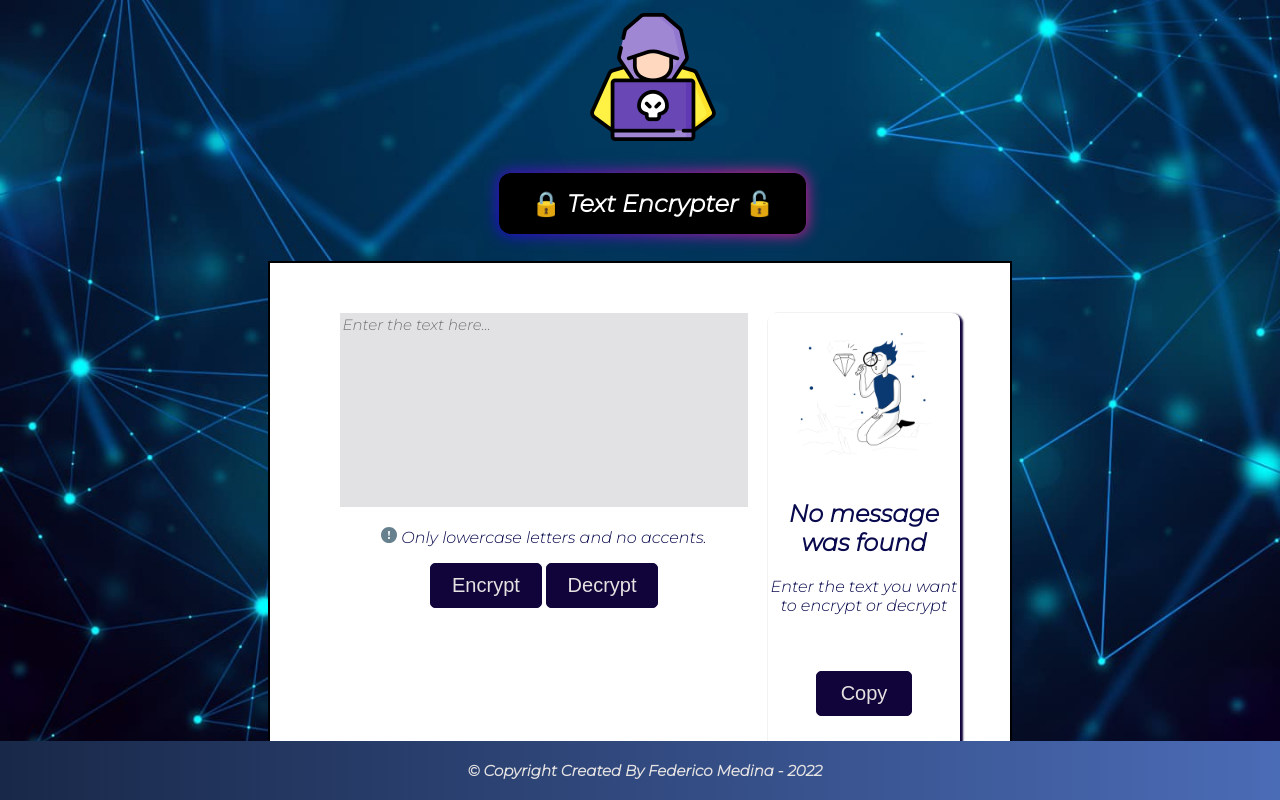
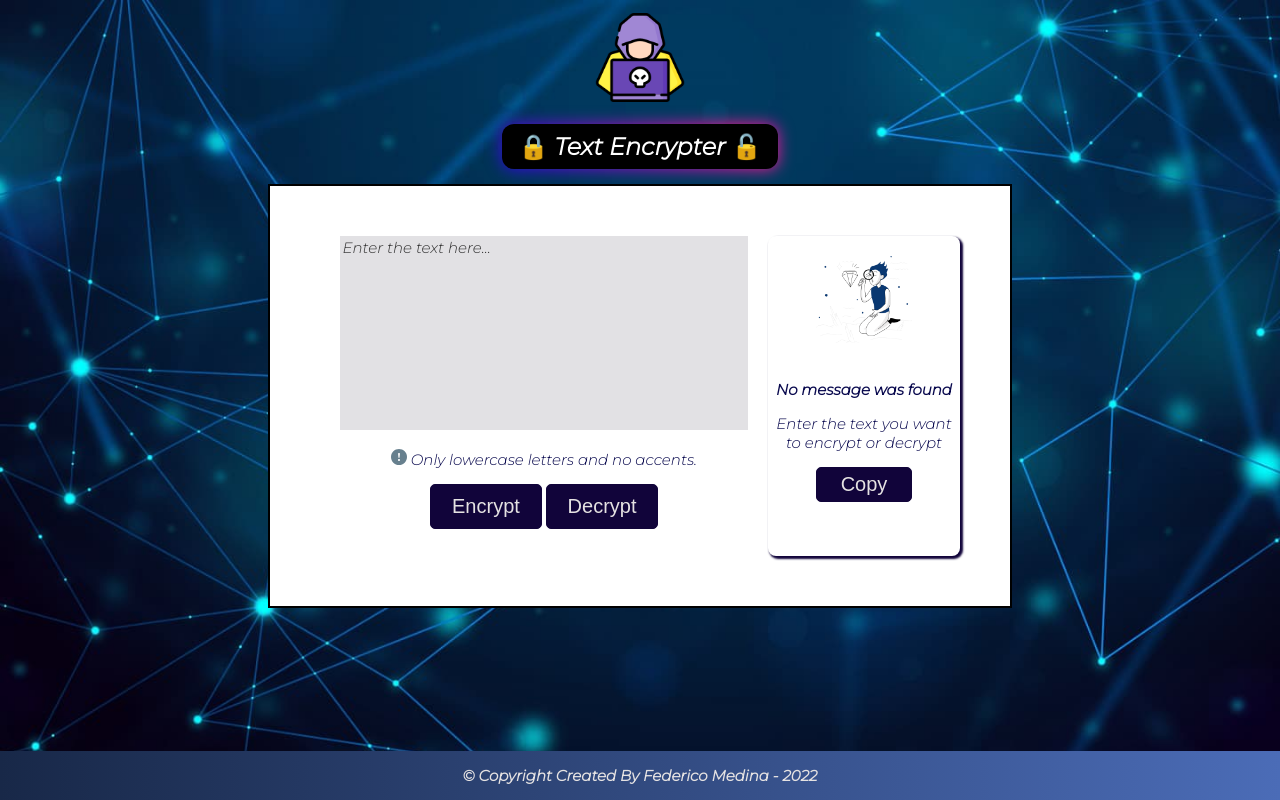
Before and after one commit to fede3500/Encryptor-Program, a plain HTML site: page index.html in a window 1280 px wide. Drawn offline with Linux system fonts and the light colour scheme.

Commit message:
change and modify folder css and js

```diff
--- a/css/style.css
+++ b/css/style.css
@@ -14,14 +14,16 @@ body {
 }
 
 header {
-  padding: 1%;
-  text-align: center;
+  display: flex;
+  align-items: center;
+  justify-content: center;
+  align-content: center;
+  flex-wrap: wrap;
   color: white;
-  font-size: 20px;
   width: 100%;
 }
 
-h1{
+h1 {
   width: 100%;
   text-align: center;
 }
@@ -202,45 +204,81 @@ footer {
 /* Responsive Media Queries*/
 
 /* For mobile phones: */
-@media  screen and (max-width: 800px) {
+@media screen and (max-width: 800px) {
   .container {
     width: 100%;
     height: 100%;
   }
- .section-right{
+  .section-right {
     width: 70%;
     height: 45%;
     margin: 2%;
     float: left;
   }
-.section-img{
+  .section-img {
     width: 30%;
   }
 
-.section-left{
-  width:70%;
+  .section-left {
+    width: 70%;
   }
-.info, .textarea_1{
+  .info,
+  .textarea_1 {
     width: 100%;
   }
-.buttons{
+  .buttons {
     width: 100%;
     margin: 1%;
   }
-.button-copy{
+  .button-copy {
     width: 60%;
     margin: auto;
     padding: 2%;
   }
-#copy{
+  #copy {
     width: 60%;
     margin: auto;
     padding: 2%;
   }
-.textarea_result{
+  .textarea_result {
     height: 18em;
-
   }
 }
 
-/* For tablets: */
+/* For Notebooks */
+@media only screen and (min-width: 992px) {
+  .container {
+    width: 50%;
+    height: 40%;
+  }
+  .section-right {
+    height: 100%;
+  }
+  .section-img {
+    width: 50%;
+  }
+  h2,
+  p {
+    font-size: 15px;
+  }
+  .button-copy,
+  #copy {
+    margin: 0 auto;
+    padding: 5px;
+  }
+  .textarea_result {
+    width: 90%;
+    height: 220px;
+  }
+  footer {
+    padding: 0;
+  }
+  .animation-tittle {
+    padding: 8px 16px;
+  }
+  .logo-img{
+    width: 7%;
+    margin-top: 1%;
+  }
+  textarea::placeholder {font-family: Arial; color: #333;}
+}
--- a/js/result.js
+++ b/js/result.js
@@ -121,7 +121,7 @@ function imprimirEnElDom(mensaje) {
   outputResponse.innerHTML = `
       <div class="results">
         <div class="text-result"><textarea class="textarea_result" readonly> ${mensaje}</textarea></div>
-        <button id="copy">Copiar</button>
+        <button id="copy">Copy</button>
       </div>`;
 }
 
```
Lines whose indentation alone changed are shown as unchanged.
